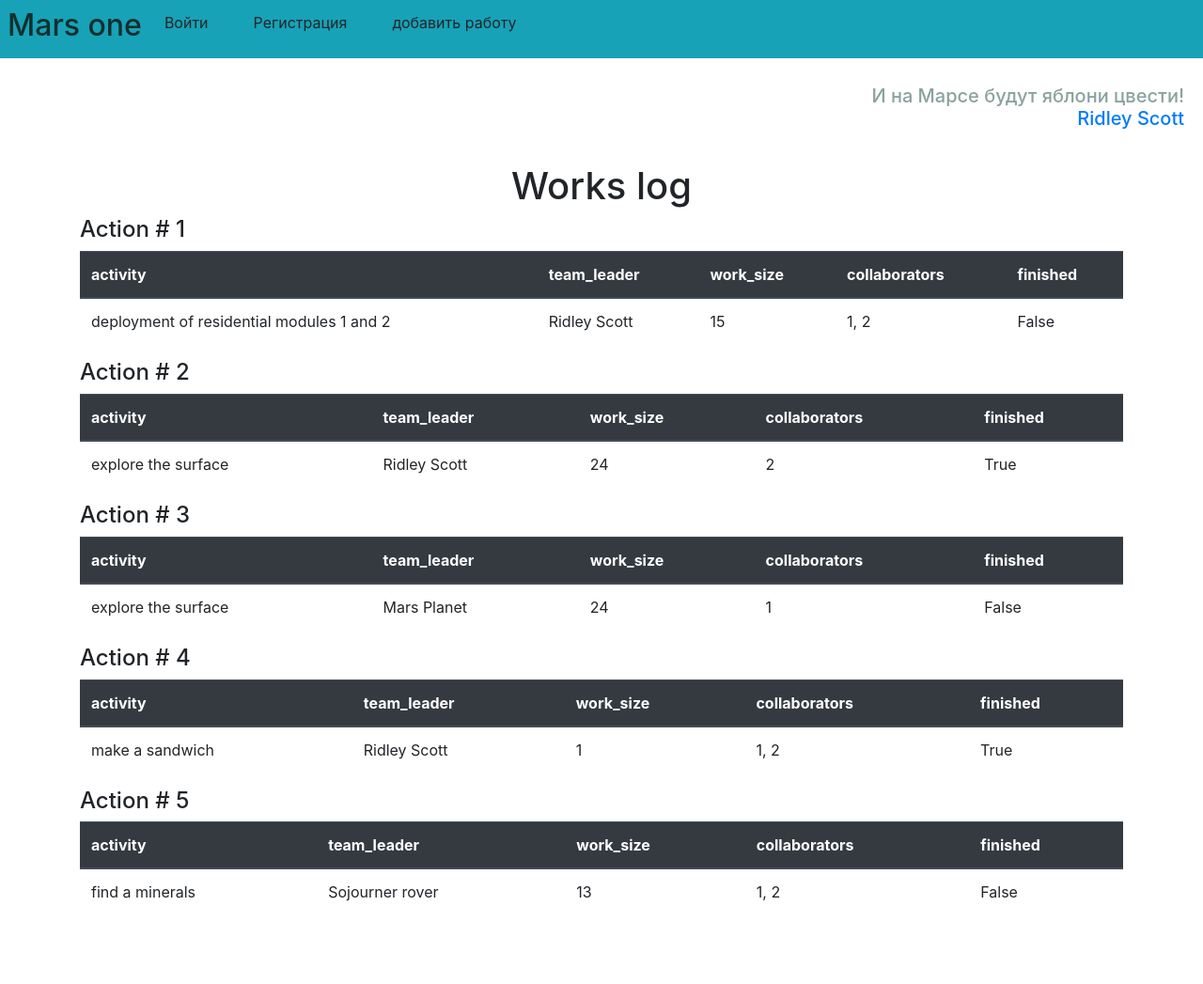
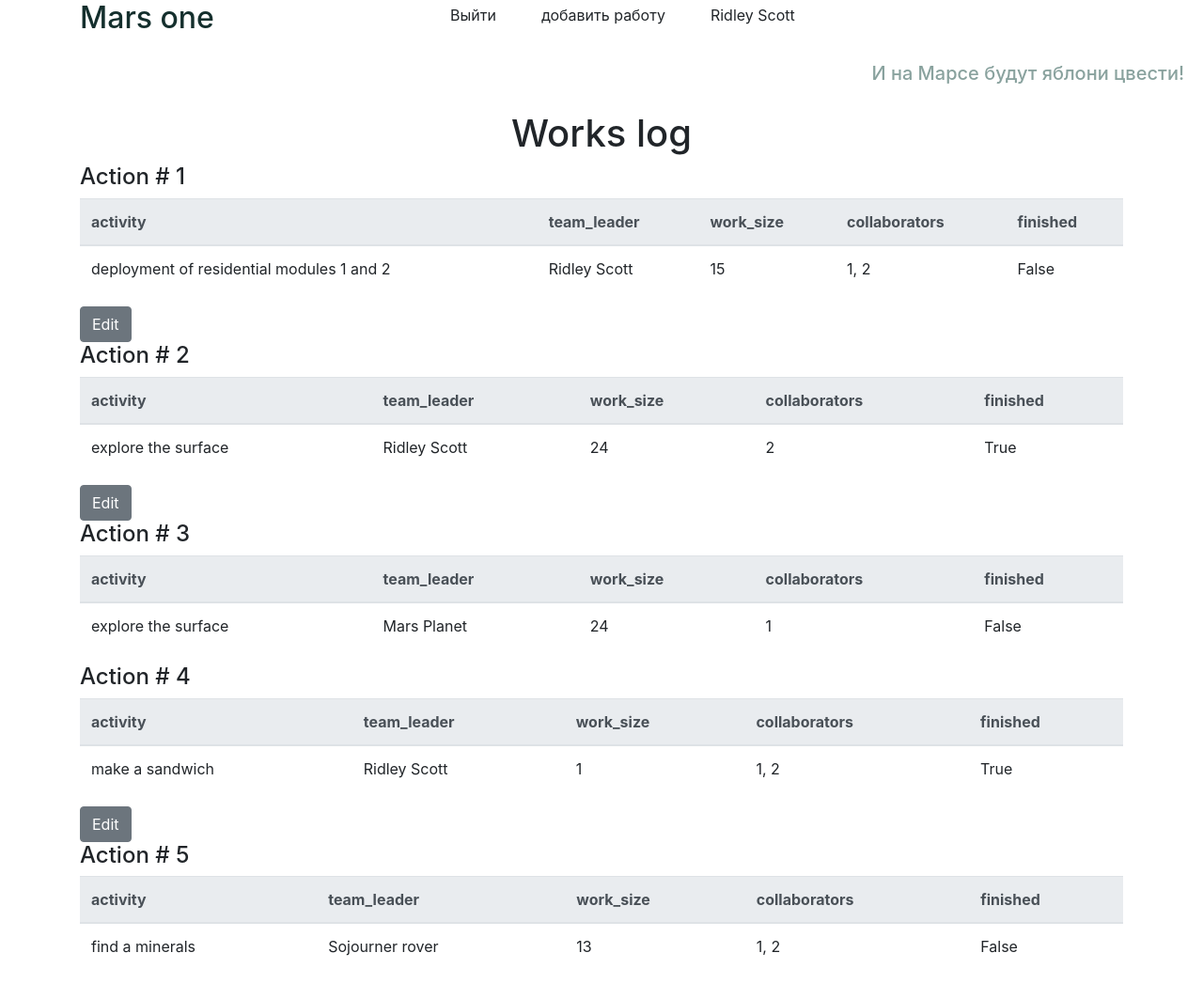
Before and after one commit to AlexAntlex/Lyceum_site2, a Flask app: page / in a window 1280 px wide. Shown: the whole page at 94% size. Before the commit the page ends 959 px from the top, so only its background shows below. Run offline with Flask 2, Linux system fonts and the light colour scheme; a user stored in the database is signed in; data comes from the database, SQL or seed files in the repository; both versions use the stored data as it was after the commit; some libraries are stand-ins or nearby versions.

Commit message:
add loguot and changed base

```diff
--- a/form/add_job.py
+++ b/form/add_job.py
@@ -9,5 +9,5 @@ class JobForm(FlaskForm):
     work_size = IntegerField('work size', validators=[InputRequired()])
     collaborators = StringField('Collaborators', validators=[DataRequired()])
     start_date = StringField('Start date', validators=[DataRequired()])
-    is_finished = BooleanField('Is job finished?', validators=[DataRequired()])
+    is_finished = BooleanField('Is job finished?')
     submit = SubmitField('Submit')
--- a/main.py
+++ b/main.py
@@ -1,6 +1,7 @@
+from werkzeug.exceptions import abort
 from werkzeug.utils import redirect
-from flask import Flask, render_template
-from flask_login import login_user, LoginManager
+from flask import Flask, render_template, request
+from flask_login import login_user, LoginManager, login_required, current_user, logout_user
 
 from data import db_session
 from data.jobs import Job
@@ -90,11 +91,53 @@ def login():
     return render_template('login.html', title='Авторизация', form=form)
 
 
+@app.route('/news/<int:id>', methods=['GET', 'POST'])
+@login_required
+def edit_jobs(id):
+    form = JobForm()
+    if request.method == "GET":
+        session = db_session.create_session()
+        jobs = session.query(Job).filter(Job.id == id,
+                                          Job.user == current_user).first()
+        if jobs:
+            form.job.data = jobs.job
+            form.team_leader.data = jobs.team_leader
+            form.work_size.data = jobs.work_size
+            form.collaborators.data = jobs.collaborators
+            form.start_date.data = jobs.start_date
+            form.is_finished.data = jobs.is_finished
+        else:
+            abort(404)
+    if form.validate_on_submit():
+        session = db_session.create_session()
+        jobs = session.query(Job).filter(Job.id == id,
+                                         Job.user == current_user).first()
+        if jobs:
+            form.job.data = jobs.job
+            form.team_leader.data = jobs.team_leader
+            form.work_size.data = jobs.work_size
+            form.collaborators.data = jobs.collaborators
+            form.start_date.data = jobs.start_date
+            form.is_finished.data = jobs.is_finished
+            session.commit()
+            return redirect('/')
+        else:
+            abort(404)
+    return render_template('index.html', title='Works log', form=form)
+
+
 @login_manager.user_loader
 def load_user(user_id):
     session = db_session.create_session()
     return session.query(User).get(user_id)
 
 
+@app.route('/logout')
+@login_required
+def logout():
+    logout_user()
+    return redirect("/")
+
+
 if __name__ == '__main__':
     main()
--- a/templates/base.html
+++ b/templates/base.html
@@ -10,29 +10,40 @@
     </style>
     </head>
     <body>
-    <header class="flex-container bg-info p-2 mb-2 d-flex">
+    <header class="flex-container">
+        <div class="container">
+            <div class="row no-gutters">
+                <div class="col-md-4">
                     <div class="color-text-title"><h2>Mars one</h2></div>
-
+                </div>
+                <div class="col-auto">
+                    <div class="flex-item">
+                        {% if current_user.is_authenticated %}
                             <ul class="nav">
                                 <li class="nav-item">
-                <a class="dropdown-item" href="/login">Войти</a>
-           </li>
-           <li class="nav-item">
-                <a class="dropdown-item" href="/register">Регистрация</a>
+                                    <a class="dropdown-item" href="/logout">Выйти</a>
                                 </li>
                                 <li class="nav-item">
                                     <a class="dropdown-item" href="/addjob">добавить работу</a>
                                 </li>
+                                <li class="nav-item">
+                                    <a class="dropdown-item" href="/">{{ current_user.name }} {{ current_user.surname }}</a>
+                                </li>
                             </ul>
+                        {% else %}
+
+                            <a class="s13" href="/login">Войти</a>
+                            <a class="s13" href="/register">Регистрация</a>
+                            <a class="ds13" href="/addjob">добавить работу</a>
+                           </ul>
+                        {% endif %}
+                    </div>
+                </div>
+            </div>
+        </div>
     </header>
     <div class="color-text">
-        {% if current_user.is_authenticated %}
-             <h5>И на Марсе будут яблони цвести!
-                 <p align="right"><a href="/">{{ current_user.name }} {{ current_user.surname }}</a></p>
-             </h5>
-        {% else %}
         <h5>И на Марсе будут яблони цвести!</h5>
-        {% endif %}
         </div>
     <main role="main" class="container">
         {% block content %}{% endblock %}
--- a/templates/index.html
+++ b/templates/index.html
@@ -6,7 +6,7 @@
 
     <h4>Action # {{ job.id }}</h4>
     <table class="table">
-      <thead class="thead-dark">
+      <thead class="thead-light">
         <tr>
           <th scope="col">activity</th>
           <th scope="col">team_leader</th>
@@ -25,6 +25,11 @@
         </tr>
       </tbody>
     </table>
+  {% if current_user.is_authenticated and current_user == job.user %}
+    <div>
+      <a href="/{{ job.id }}" class="btn btn-secondary">Edit</a>
+    </div>
+  {% endif %}
 
 {% endfor %}
 {% endblock %}
```
Also changed, not shown: db/mars.sqlite. Lines whose indentation alone changed are shown as unchanged.
